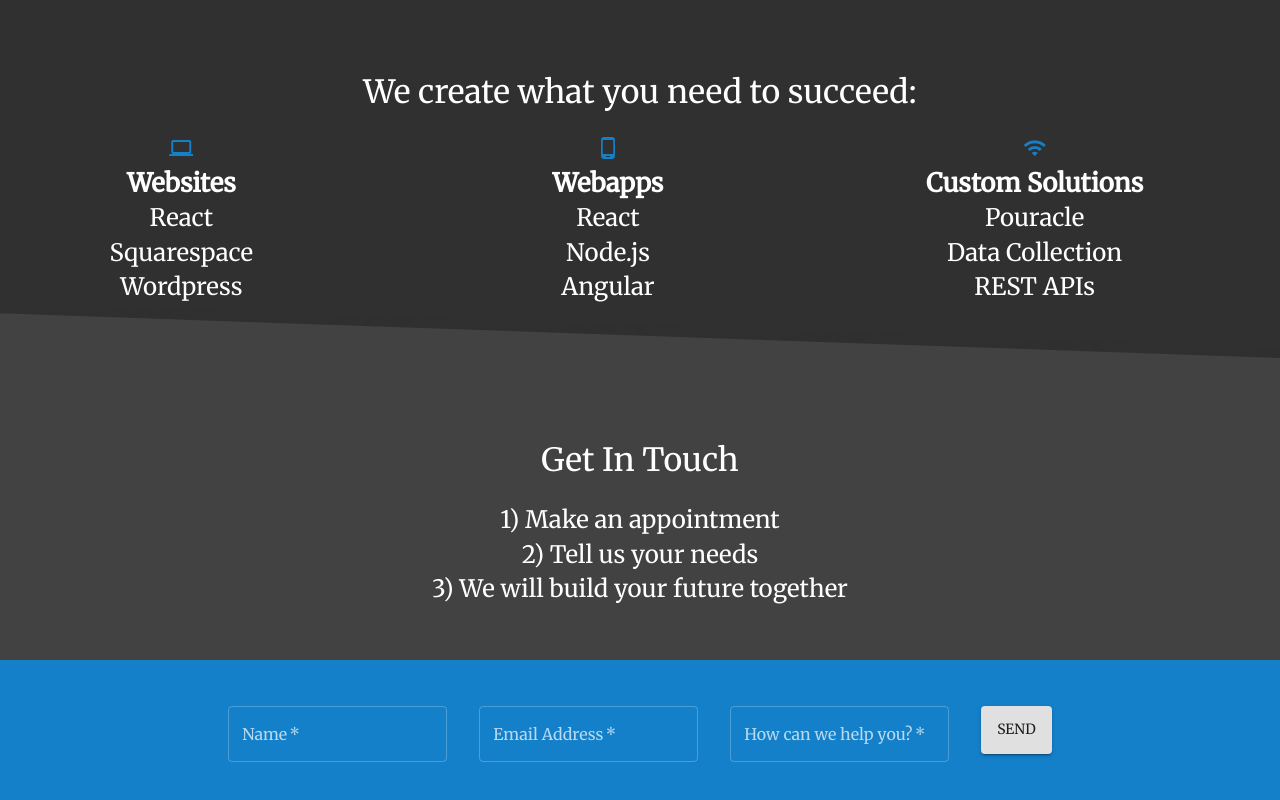
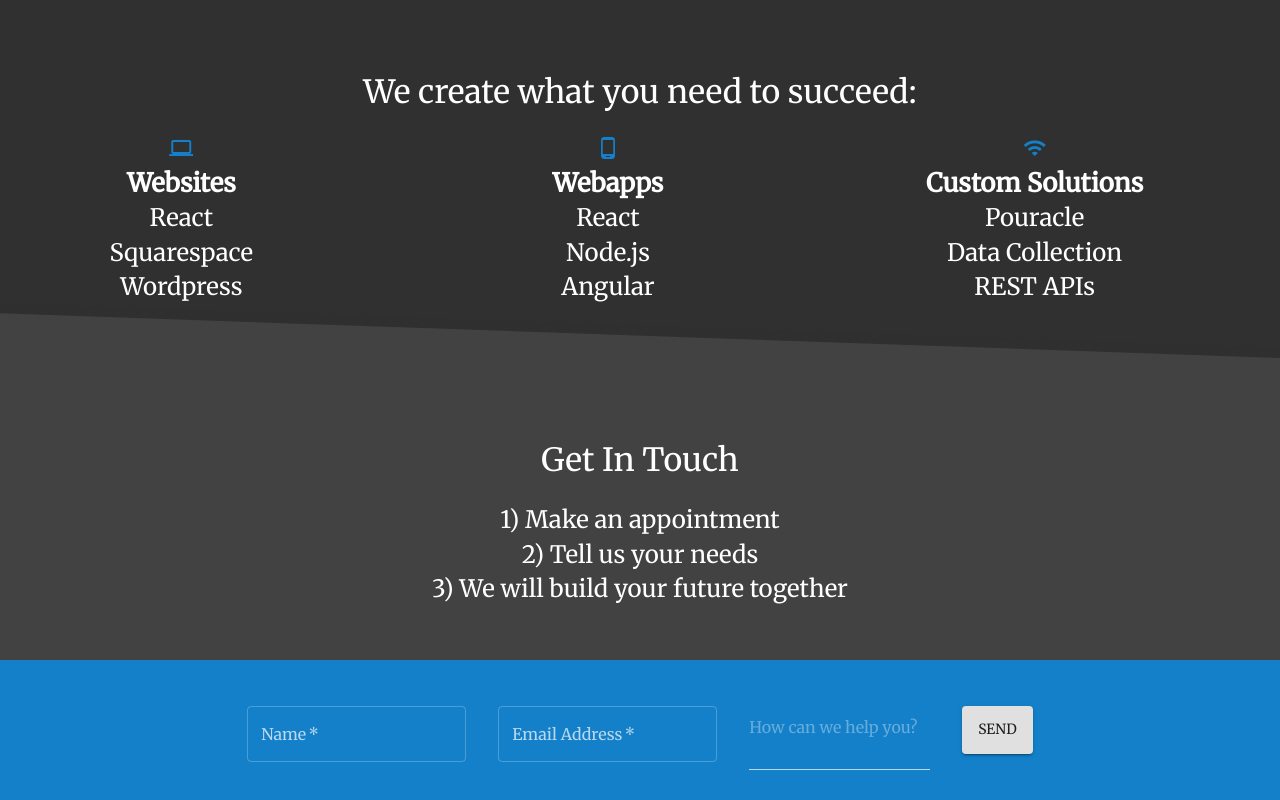
Before and after one commit to krab7191/ravens-eye-solutions-website, a React (Create React App) app: page / in a window 1280 px wide. Shown: the part 644-1444 px from the top of the page. Built offline with nearby package versions, Linux system fonts and the light colour scheme.

Commit message:
Add success redirect and method to form

```diff
--- a/src/Components/ContactForm/ContactForm.jsx
+++ b/src/Components/ContactForm/ContactForm.jsx
@@ -6,6 +6,7 @@
 // Material UI imports
 import { makeStyles } from '@material-ui/core/styles';
 import TextField from '@material-ui/core/TextField';
+import Input from '@material-ui/core/Input';
 import Button from '@material-ui/core/Button';
 
 // Style imports
@@ -40,6 +41,9 @@
 			netlify="true"
 			data-netlify="true"
 			id='contact-form'
+			name="contact-form"
+			method="POST"
+			action="/success.html"
 		>
 			<TextField
 				required
@@ -61,14 +65,14 @@
 				variant="outlined"
 				autoComplete="email"
 			/>
-			<TextField
+			<Input
 				required
 				id="outlined-required"
-				label="How can we help you?"
-				defaultValue=""
+				placeholder="How can we help you?"
 				className={classes.textField}
-				margin="normal"
+				margin="dense"
 				variant="outlined"
+				multiline={true}
 			/>
 			<Button variant="contained" className={classes.button} type="submit">
 				Send
```
Also changed, not shown: public/success.html (added, +22 -0 lines).
